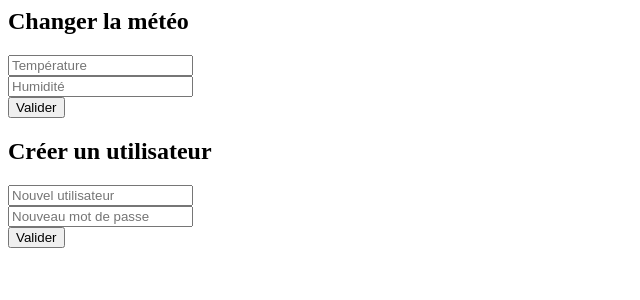
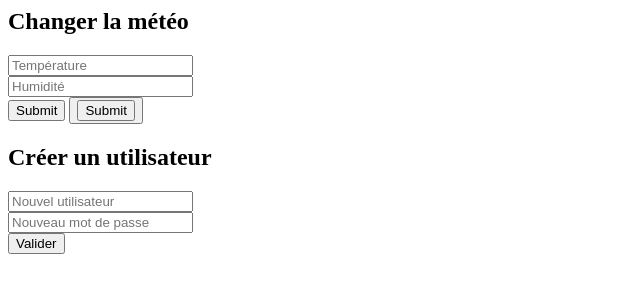
Before and after one commit to EnolaGae/htdocs, a PHP site: page /admin.php?temperature=1 in a window 1280 px wide. Shown: the top 300 px of the page, without its empty margins (0-640 px from the left). Run offline with PHP 8.4, Linux system fonts and the light colour scheme; data that the repository does not hold is empty.

Commit message:
début ajout buoton fonctionnel

```diff
--- a/aaa/admin.php
+++ b/aaa/admin.php
@@ -7,14 +7,15 @@
 
 <body>
 
-  <form>
+  <form method="post">
 
     <input type="text" name="temperature" placeholder="Température" required> <br>
     <input type="text" name="humidite" placeholder="Humidité" required> <br>
-
+    <input type="submit">
     <button>
-      Valider
+      <input type="submit" />
     </button>
+  </form>
     <h2>Créer un utilisateur</h2>
     <form>
       <input type="text" name="new_user" placeholder="Nouvel utilisateur" required> <br>
@@ -32,8 +33,5 @@ fwrite($Ftexte, $humidite . "\n");
 fclose($Ftexte);
 //$_GET("meteo")&&$_GET("humidite");
 ?>
-
-
-
 </body>
 </html>
```
